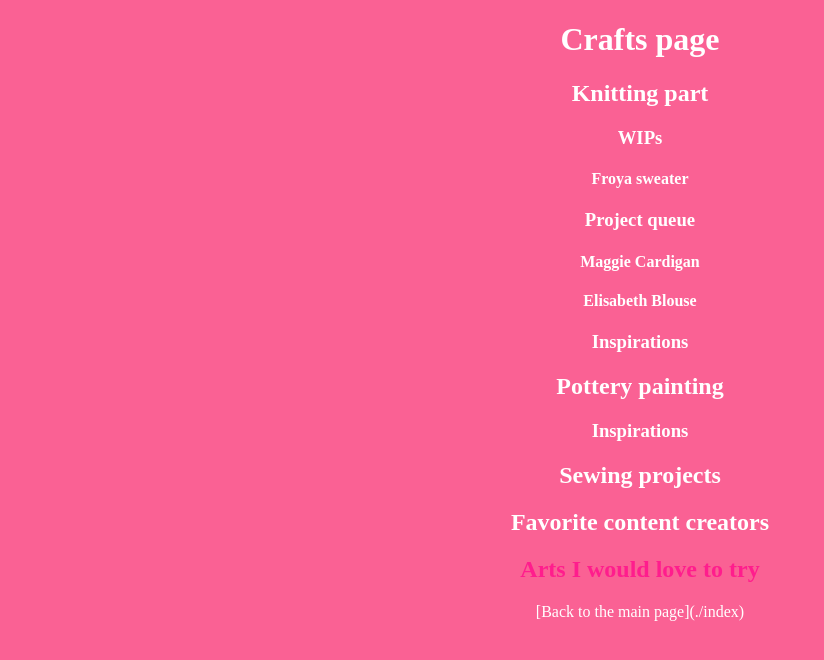
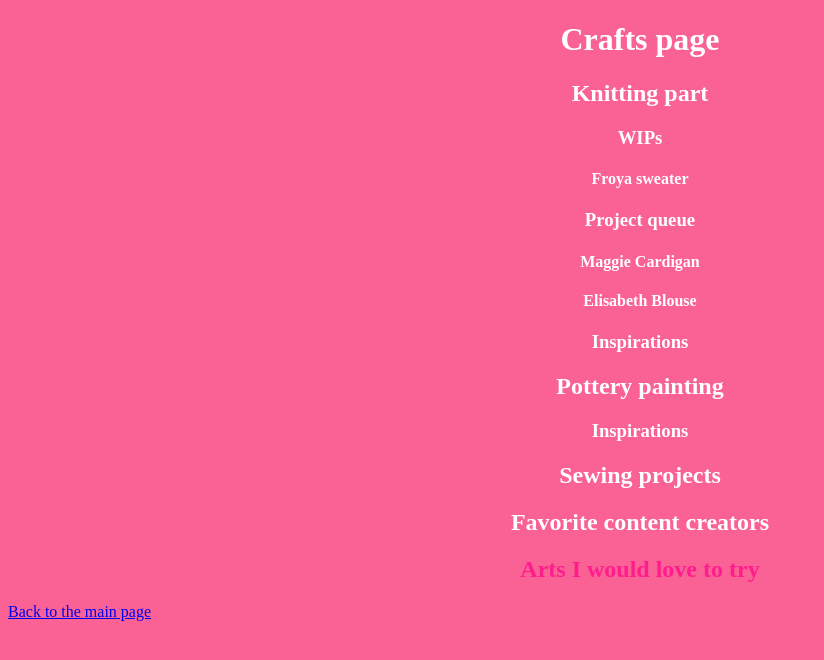
Before and after one commit to Enora-7/Blog, a Jekyll site: the page built from crafts.md, in a window 1280 px wide. Shown: the top 660 px of the page, without its empty margins (0-824 px from the left). Built offline with Jekyll 4.4.1, drawn with Linux system fonts in a browser that asks for light colours; our own code applies the rules of GitHub Pages for plain Markdown files.

Commit message:
Fix HTML structure by removing extra center tag
Removed redundant closing center tag from crafts.md.

```diff
--- a/crafts.md
+++ b/crafts.md
@@ -29,7 +29,6 @@
 
   <h2 style="color: #FF1D8D;">Arts I would love to try</h2>
 
+</center>
 
   [Back to the main page](./index)
-
-</center>
```
